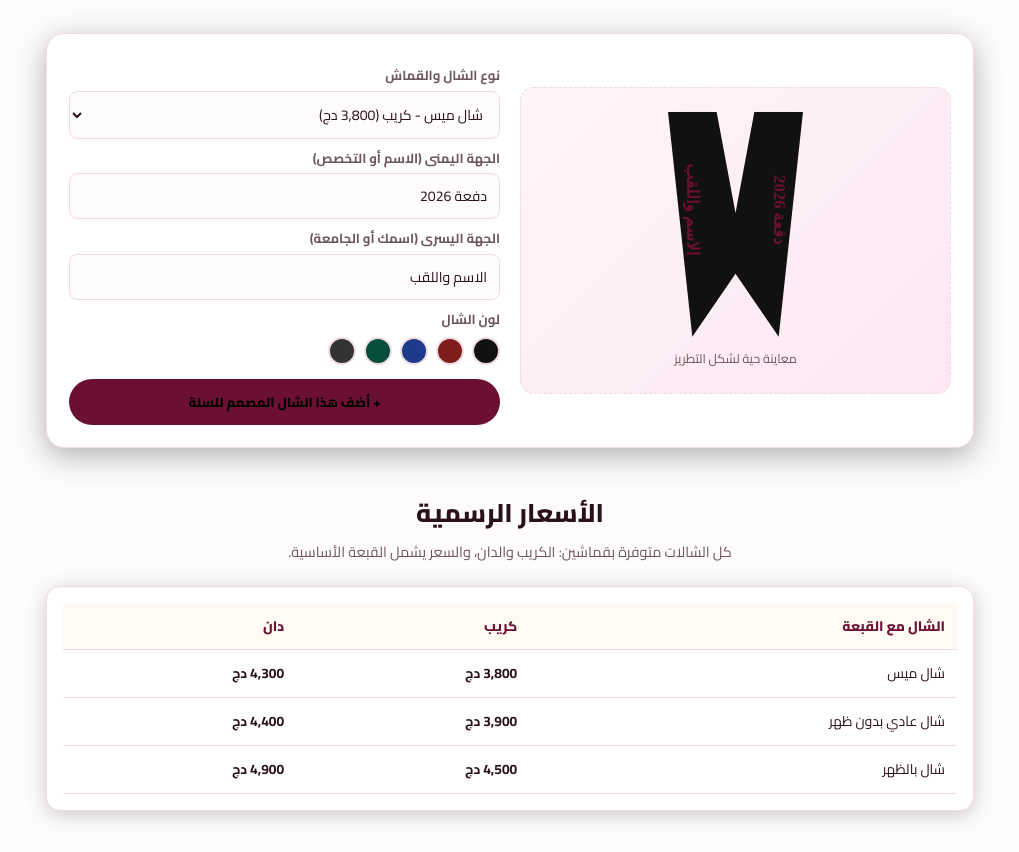
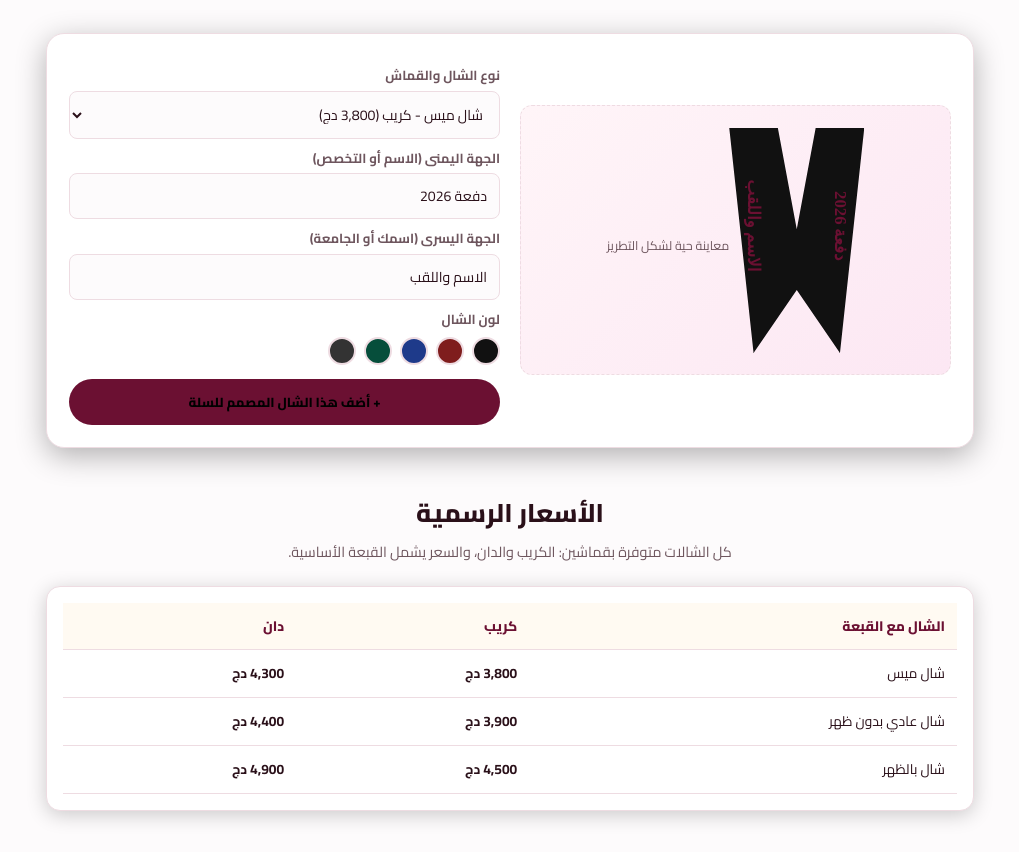
Before and after one commit to khaldibk31-hash/Dm-dm, a plain HTML site: page index.html in a window 1280 px wide. Shown: the part 4686-5538 px from the top of the page, without its empty margins (130-1149 px from the left). Drawn offline with nearby package versions, Linux system fonts and the light colour scheme; no server answers.

Commit message:
Add files via upload

```diff
--- a/index.html
+++ b/index.html
@@ -84,8 +84,8 @@
 
     /* استوديو التصميم التفاعلي الداكن */
     .studio-box { display: grid; grid-template-columns: 1fr 1fr; gap: 20px; background: var(--surface); border: 1px solid var(--border); border-radius: 18px; padding: 22px; margin: 36px 0; align-items: center; box-shadow: 0 8px 30px rgba(0,0,0,0.3); }
-    .preview-area { background:
-linear-gradient(135deg, #fff5f8 0%, #fce7f3 100%); border: 1px dashed var(--border); border-radius: 14px; padding: 24px; display: flex; flex-direction: column; align-items: center; justify-content: center; min-height: 270px; }
+.preview-area { background: linear-gradient(135deg, #fff5f8 0%, #fce7f3 100%); border: 1px dashed var(--border); border-radius: 12px; display: flex; align-items: center; justify-content: center; min-height: 270px; padding: 20px; }
+
     .stole-shape { width: 135px; height: 225px; background: #111; color: var(--accent); clip-path: polygon(0 0, 36% 0, 50% 45%, 64% 0, 100% 0, 82% 100%, 50% 72%, 18% 100%); display: flex; justify-content: space-between; padding: 16px 10px; box-shadow: 0 10px 25px rgba(0,0,0,0.5); transition: 0.3s; }
     .stole-txt { writing-mode: vertical-rl; font-family: 'Amiri', serif; font-size: 1.05rem; font-weight: 700; text-align: center; max-height: 165px; overflow: hidden; }
     .ctrl-group label { display: block; font-size: 0.82rem; font-weight: 700; margin: 9px 0 4px; color: var(--muted); }
```
